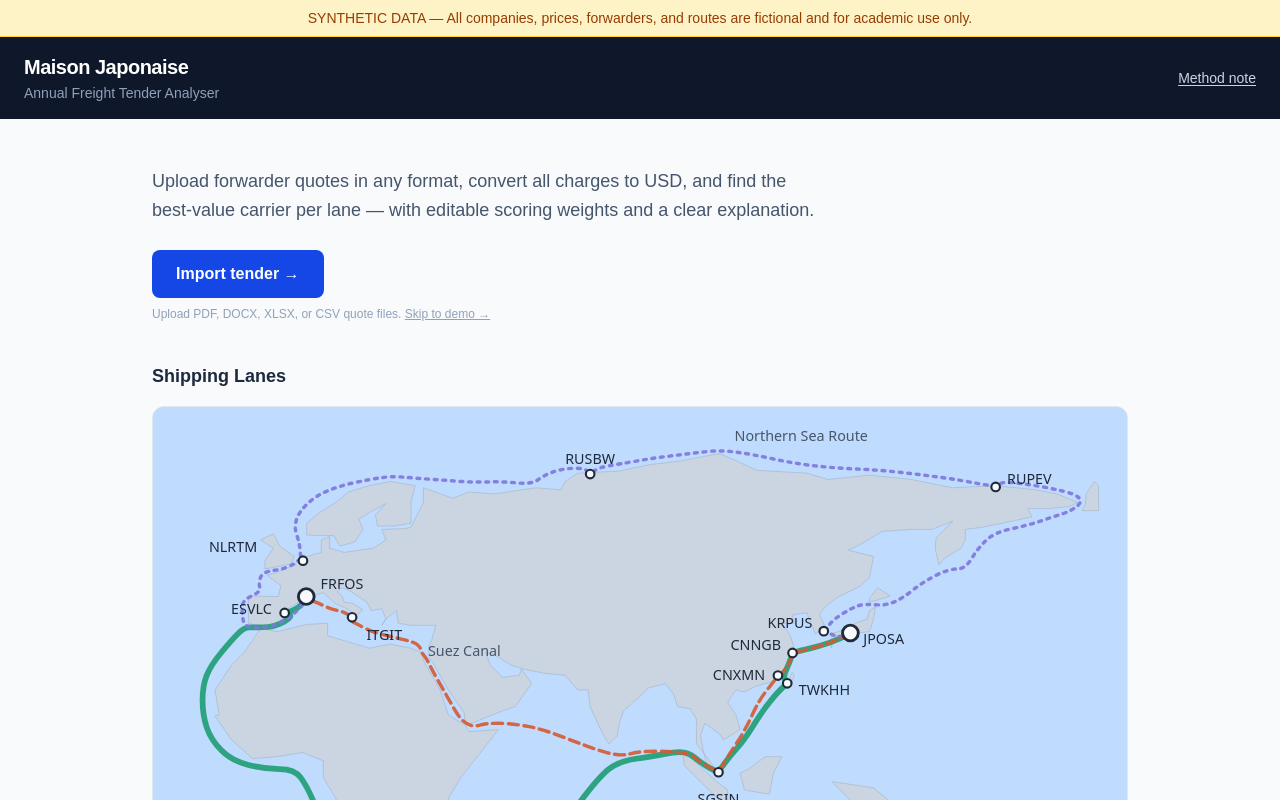
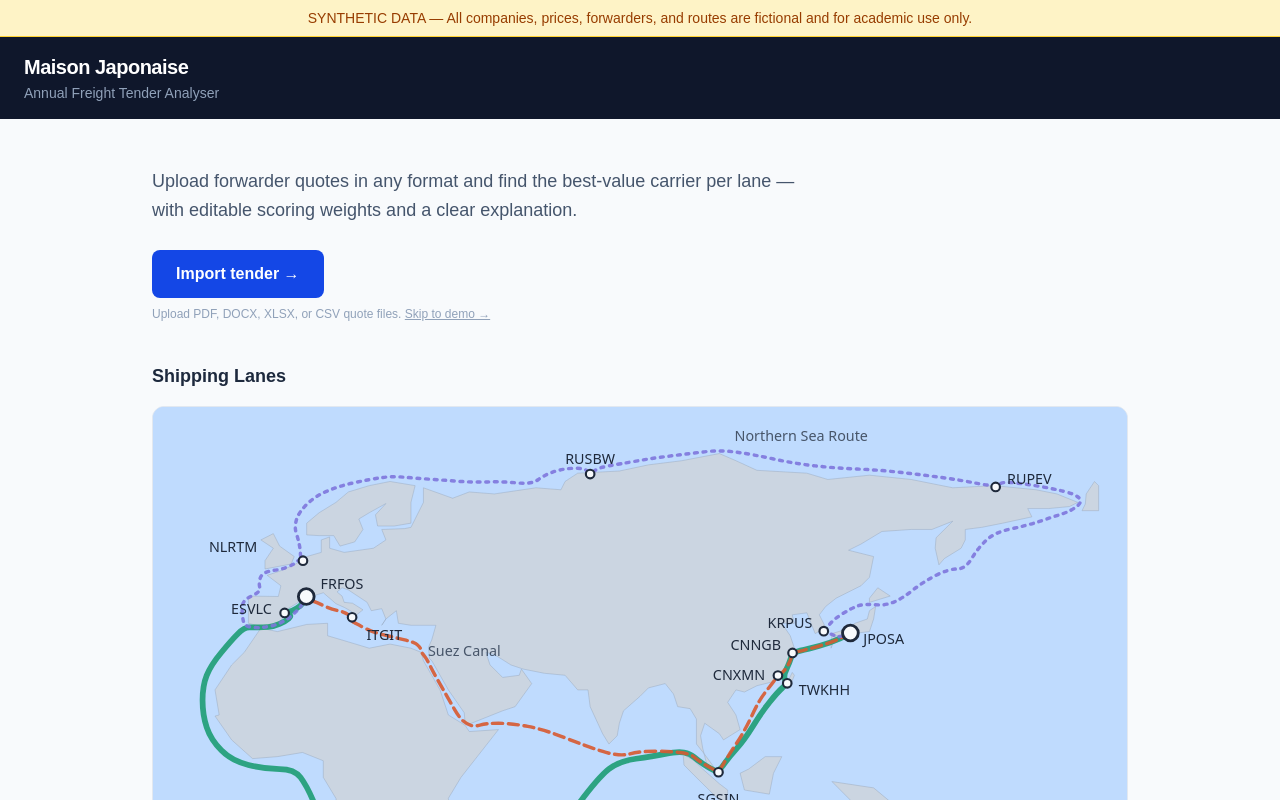
Before and after one commit to RoaringCortex/freight-tender-analyser, a Next.js app: page / in a window 1280 px wide. Shown: the top 800 px of the page. Built offline with nearby package versions, Linux system fonts and the light colour scheme.

Commit message:
Remove method note link, fix Gemini->Groq text, clean up landing page copy

```diff
--- a/app/page.tsx
+++ b/app/page.tsx
@@ -22,20 +22,14 @@ export default function Home() {
             Annual Freight Tender Analyser
           </p>
         </div>
-        <a
-          href="/method-note"
-          className="text-sm text-slate-300 hover:text-white underline underline-offset-2 transition-colors"
-        >
-          Method note
-        </a>
       </header>
 
       <main className="max-w-5xl mx-auto px-6 py-12">
         {/* Description and primary action */}
         <div className="mb-10">
           <p className="text-slate-600 text-lg mb-6 max-w-2xl leading-relaxed">
-            Upload forwarder quotes in any format, convert all charges to USD, and find the
-            best-value carrier per lane — with editable scoring weights and a clear explanation.
+            Upload forwarder quotes in any format and find the best-value carrier per lane —
+            with editable scoring weights and a clear explanation.
           </p>
           <a
             href="/upload"
--- a/app/upload/page.tsx
+++ b/app/upload/page.tsx
@@ -232,7 +232,7 @@ export default function UploadPage() {
         )}
 
         <p className="text-xs text-slate-400">
-          Files are processed locally in your browser by Gemini AI. Nothing is uploaded to our servers or stored permanently.
+          Files are processed locally in your browser by Groq AI. Nothing is uploaded to our servers or stored permanently.
         </p>
       </main>
     </div>
```
